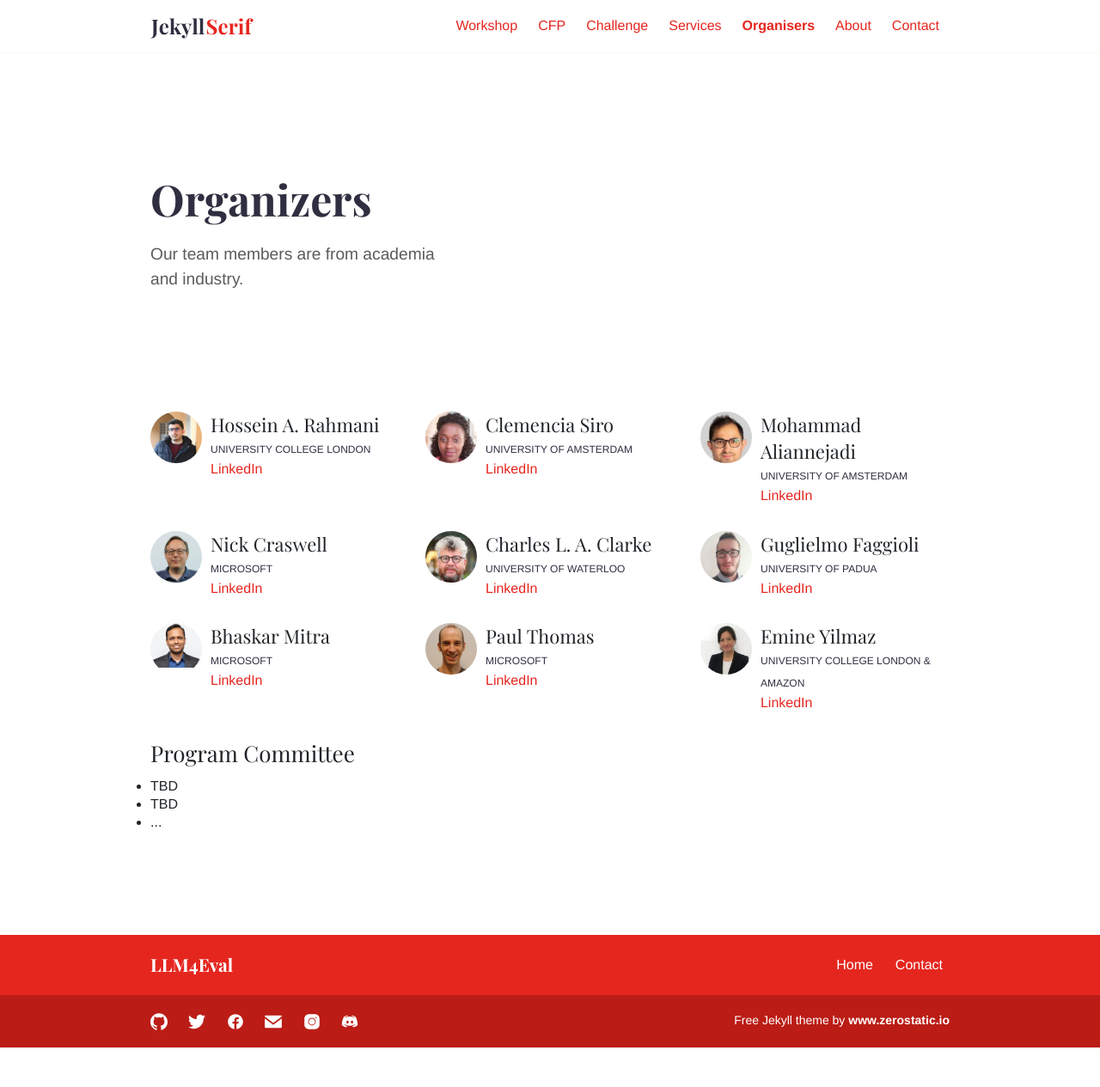
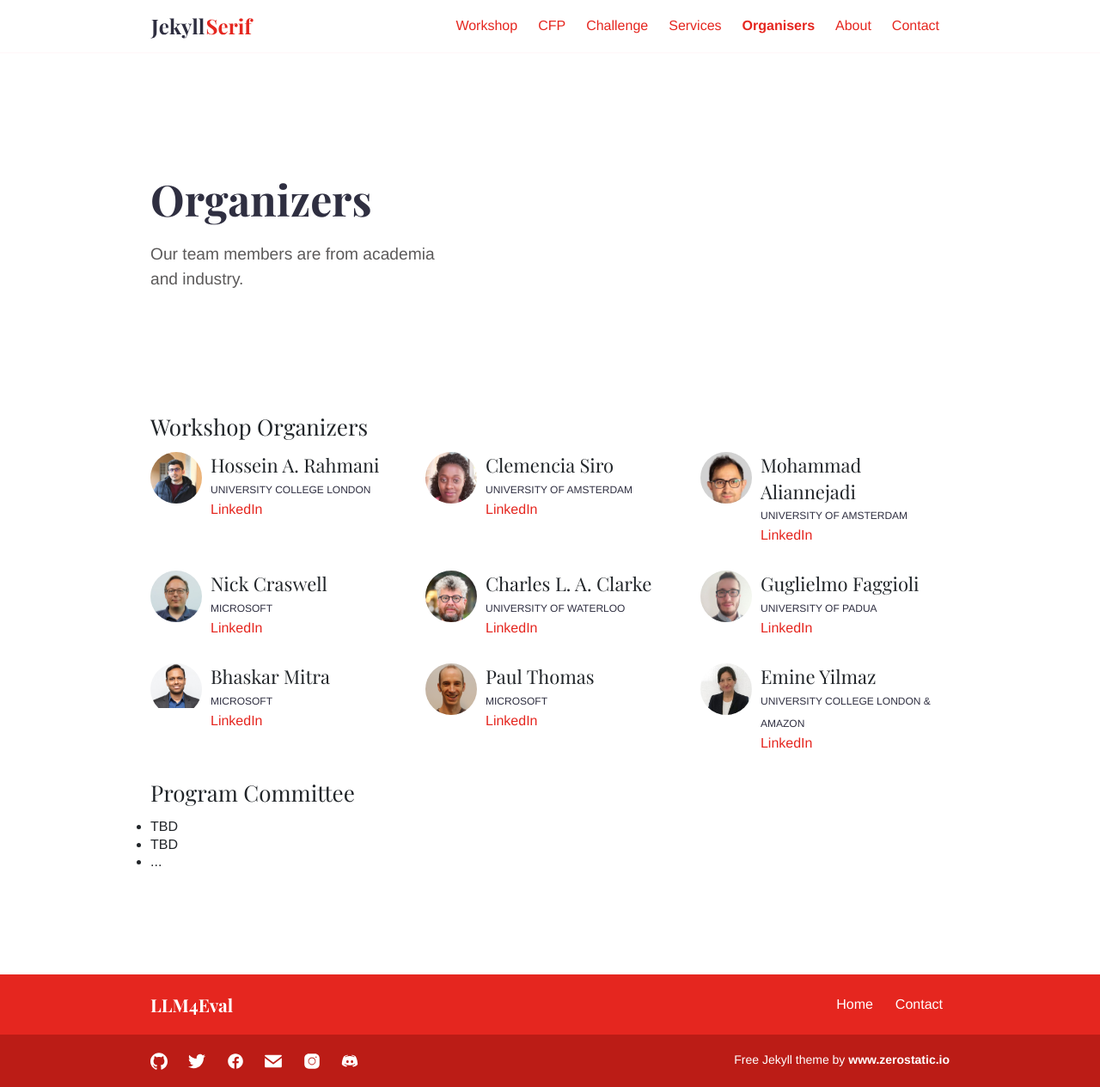
Before and after one commit to LLM4Eval/llm4eval, a Jekyll site: the page built from team.md, in a window 1280 px wide. Shown: the whole page at 86% size. Built offline with Jekyll 4.4.1, drawn with Linux system fonts in a browser that asks for light colours; before the commit the page ends 1219 px from its top, so only the background shows below that.

Commit message:
Update teams.html

```diff
--- a/_layouts/teams.html
+++ b/_layouts/teams.html
@@ -20,6 +20,7 @@ bodyClass: "page-teams"
 
 <div class="container pt-6 pb-6">
     <div class="row pt-6 pb-6">
+        <h2>Workshop Organizers</h2>
         {% assign teams = site.team | where: "promoted", false | sort: "weight" %}
         {% for team in teams %}
         <div class="col-12 col-md-4 mb-3">
```
